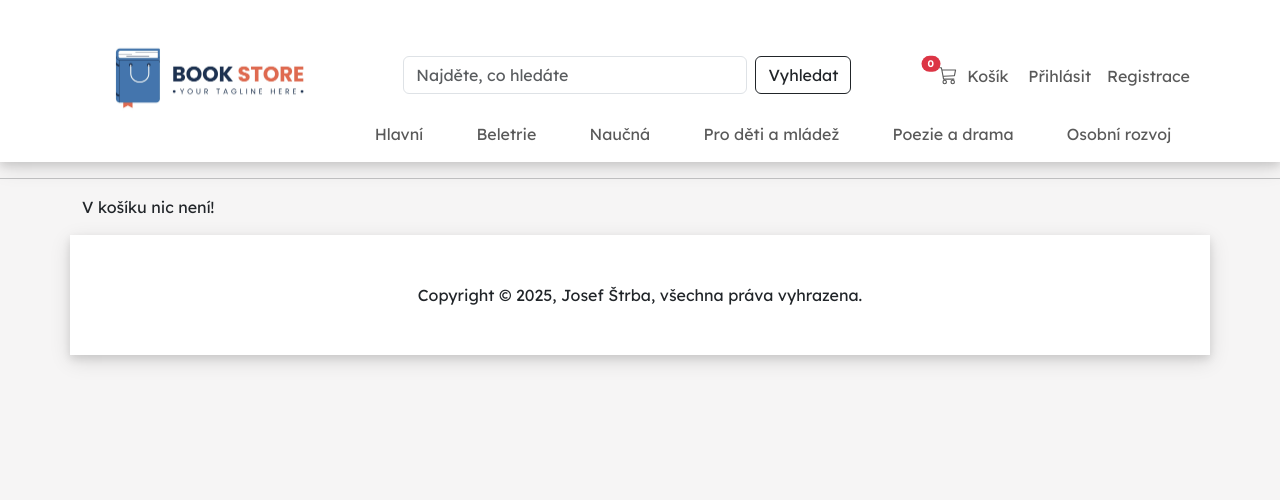
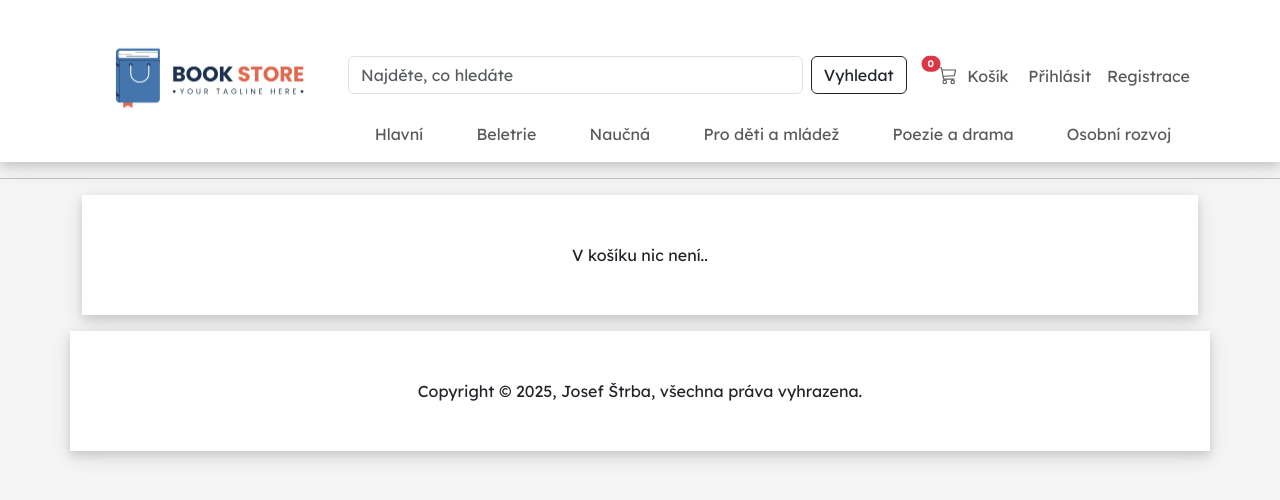
Before and after one commit to MartinJosefStrba/ProjektEshop, a Django app: page /cart/ in a window 1280 px wide. Shown: the top 500 px of the page. Run offline with Django 5.2, Linux system fonts and the light colour scheme.

Commit message:
Úprava vzhledu košíku

```diff
--- a/cart/templates/cart_summary.html
+++ b/cart/templates/cart_summary.html
@@ -3,13 +3,38 @@
 
 <div class="container">
     {% if cart_products %}
-
     {% for product in cart_products %}
 
-            {{ product }}
-            {{ product.price }}
+    <div class="card mb-1 p-2 mx-auto kosikKontejner">
+      <div class="row g-0">
 
-            <select class="form-select" id="select{{product.id}}">
+        <div class="col-12 col-md-2 col-lg-3 col-xl-4 text-center align-self-center">
+          <img src="{{ product.image.url }}" class="img-fluid" alt="...">
+        </div>
+
+        <div class="col-12 col-md-10 col-lg-9 col-xl-8">
+
+          <div class="row g-0 text-center">
+            <div class="col-12 ">
+              <h6 class="fw-bolder">{{ product.name }}</h6>
+            </div>
+          </div>
+
+          <div class="row g-0 text-center">
+            <div class="col-12">
+              <p class="cenaNapisKosik">{{ product.price }} Kč</p>
+            </div>
+          </div>
+
+          <div class="row g-0 text-center">
+            <div class="col-12">
+              <p class="autorNapisKosik">{{ product.author }}</p>
+            </div>
+          </div>
+
+          <div class="row g-0">
+            <div class="col-12 col-md-2 offset-md-2 align-self-center">
+              <select class="form-select form-select-sm" id="select{{product.id}}">
                 {% for key, value in quantities.items %}
                   {% if key == product.id|slugify %}
                     <option selected>{{ value }}</option>
@@ -21,25 +46,38 @@
                     <option value="4">4</option>
                     <option value="5">5</option>
               </select>
+            </div>
+            <div class="col-12 col-md-8 d-flex justify-content-center">
+              <button type="button" data-index="{{product.id}}" class="btn btn-secondary btn-sm mx-2 my-2 update-cart">
+                  Upravit
+              </button>
+              <button type="button" data-index="{{product.id}}" class="btn btn-secondary btn-sm mx-2 my-2 delete-product">
+                  Smazat
+              </button>
+            </div>
+          </div>
 
-            <button type="button" data-index="{{product.id}}" class="btn btn-secondary update-cart">
-                Upravit množství
-            </button>
-            <button type="button" data-index="{{product.id}}" class="btn btn-secondary delete-product">
-                Vymazat
-            </button>
+        </div>
 
-<br>
+      </div>
+    </div>
 
     {% endfor %}
 
+    <div class="container my-3 py-5 text-center hlavniKontejner">
         Celková cena: {{ totals }}
+    </div>
+
 
   {% else %}
 
-        V košíku nic není!
+    <div class="container my-3 py-5 text-center hlavniKontejner">
+      V košíku nic není..
+    </div>
 
   {% endif %}
+
+
 
 </div>
 
--- a/ecom/templates/navbar.html
+++ b/ecom/templates/navbar.html
@@ -17,14 +17,14 @@
       <div class="collapse navbar-collapse" id="navbarTogglerDemo03">
         <div class="row">
 
-          <div class="col-lg-8 col-sm-12 pt-5">
-            <form class="d-flex m-auto" role="search" id="search-pole">
+          <div class="col-xl-8 col-lg-7 col-sm-12 pt-5">
+            <form class="d-flex w-100 m-auto" role="search">
               <input class="form-control me-2" type="search" placeholder="Najděte, co hledáte" aria-label="Search">
               <button class="btn btn-outline-dark" type="submit">Vyhledat</button>
             </form>
           </div>
 
-          <div class="col-lg-4 col-sm-12 pt-5">
+          <div class="col-xl-4 col-lg-5 col-sm-12 pt-5">
           	<ul class="navbar-nav mb-2 mb-lg-0 d-flex justify-content-md-between">
               <li class="nav-item" style="width: 100px;">
                 <a class="nav-link position-relative" href="{% url 'cart_summary' %}">
--- a/static/css/styles.css
+++ b/static/css/styles.css
@@ -7,17 +7,29 @@
 	width: 250px;
 }
 
-#search-pole {
-	width: 35vw;
+.vedlejsiKontejner .col-md-4 {
+    display: flex;
+    align-items: center;
+    justify-content: center;
 }
 
-.kosikTlacitko {
-	border: 1px solid black;
-	border-radius: 18px;
+.vedlejsiKontejner img {
+    width: 90%;
+    height: 90%;
+    object-fit: contain;
 }
 
-.hlavniPozadi {
-	background-color: rgba(241, 240, 240, 0.603);
+.vedlejsiKontejner {
+	box-shadow: 0 4px 8px 0 rgba(0, 0, 0, 0.1), 0 6px 20px 0 rgba(0, 0, 0, 0.12);
+}
+
+
+.autorNapisKosik {
+	font-size: 0.7em;
+}
+
+.cenaNapisKosik {
+	font-size: 0.8em;
 }
 
 .hlavniKontejner {
@@ -25,9 +37,14 @@
 	box-shadow: 0 4px 8px 0 rgba(0, 0, 0, 0.1), 0 6px 20px 0 rgba(0, 0, 0, 0.12);
 }
 
-.vedlejsiKontejner {
-	box-shadow: 0 4px 8px 0 rgba(0, 0, 0, 0.1), 0 6px 20px 0 rgba(0, 0, 0, 0.12);
+.kosikTlacitko {
+	font-size: x-small;
 }
+
+.hlavniPozadi {
+	background-color: rgba(241, 240, 240, 0.603);
+}
+
 
 .navigace {
 	box-shadow: 0 4px 8px 0 rgba(0, 0, 0, 0.1), 0 6px 20px 0 rgba(0, 0, 0, 0.12);
@@ -41,16 +58,33 @@
 	font-size: 0.9em;
 }
 
-@media screen and (max-width: 991px) {
-    #search-pole {
-	width: 80vw;
-    }
+.kosikKontejner img {
+    height: 133px;
 
+}
+
+.kosikKontejner {
+	box-shadow: 0 4px 8px 0 rgba(0, 0, 0, 0.1), 0 6px 20px 0 rgba(0, 0, 0, 0.12);
+  max-width: 60vw;
+  max-height: 190px;
+}
+
+@media screen and (max-width: 768px) {
+  .kosikKontejner {
+	  box-shadow: 0 4px 8px 0 rgba(0, 0, 0, 0.1), 0 6px 20px 0 rgba(0, 0, 0, 0.12);
+    max-width: 80vw;
+    max-height: 325px;
+  }
+}
+
+
+@media screen and (max-width: 1200px) {
     #logo {
 	height: 77px;
 	width: 200px;
     }
 }
+
 
 @media screen and (min-width: 1400px) {
 
```
Also changed, not shown: ecom/templates/product.html (+10 -2 lines), db.sqlite3. Lines whose indentation alone changed are shown as unchanged.
